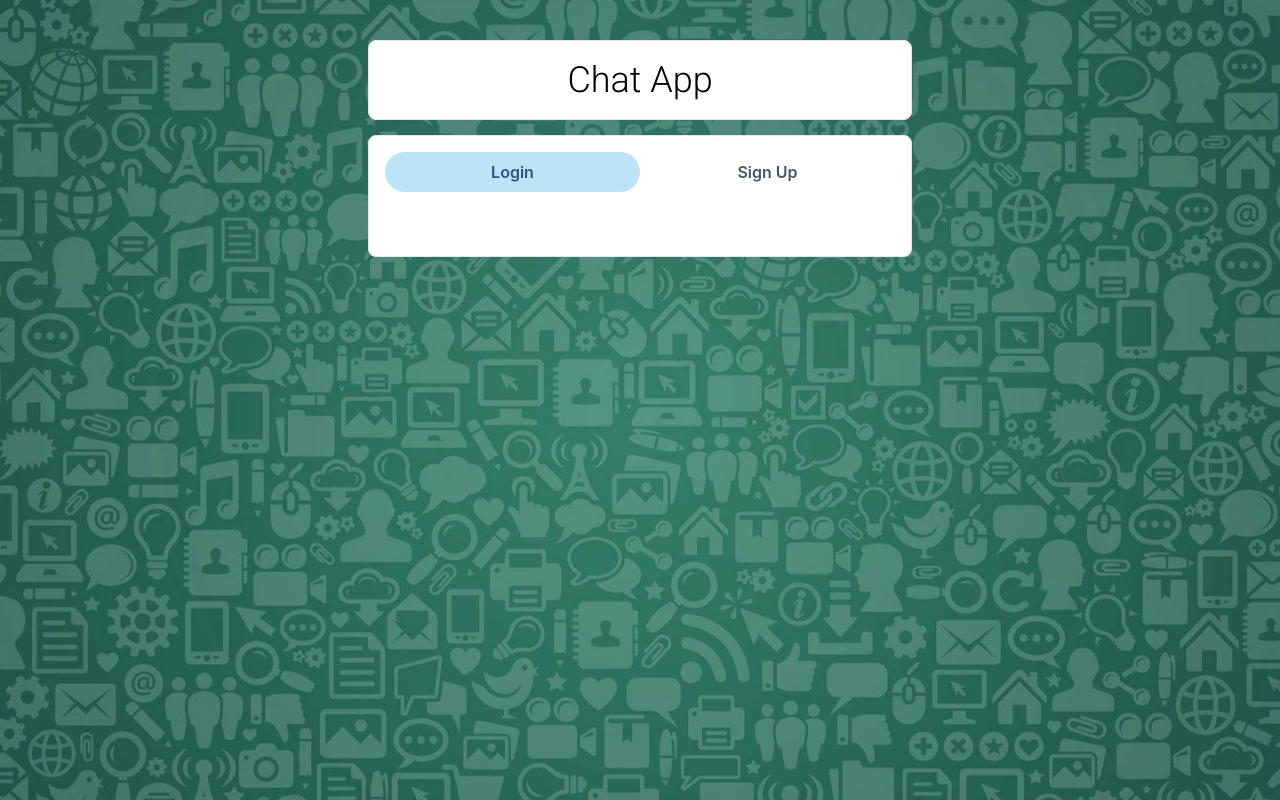
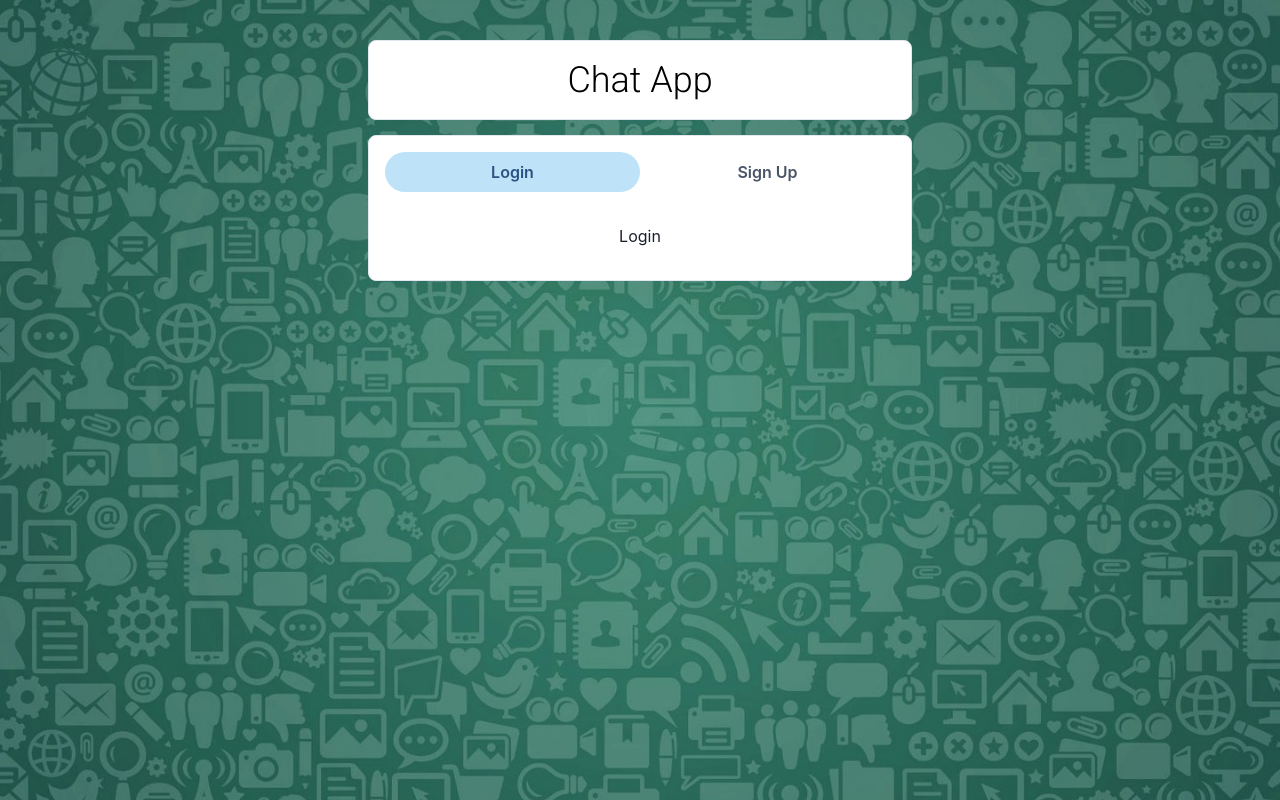
Before and after one commit to dilshan-98/MERN-Chat-App-with-Socket.IO, a React (Create React App) app in the folder frontend/: page / in a window 1280 px wide. Built offline with nearby package versions, Linux system fonts and the light colour scheme.

Commit message:
init login and reg pages

```diff
--- /dev/null
+++ b/frontend/src/Components/Login.js
@@ -0,0 +1,11 @@
+import React from "react";
+
+const Login = () => {
+    return (
+        <div>
+            Login
+        </div>
+    );
+};
+
+export default Login;
--- /dev/null
+++ b/frontend/src/Components/Register.js
@@ -0,0 +1,11 @@
+import React from "react";
+
+const Register = () => {
+    return (
+        <div>
+            Register
+        </div>
+    );
+};
+
+export default Register;
--- a/frontend/src/Pages/Homepage.js
+++ b/frontend/src/Pages/Homepage.js
@@ -1,3 +1,4 @@
+import React from "react";
 import {
   Box,
   Container,
@@ -8,6 +9,8 @@ import {
   Tabs,
   Text,
 } from "@chakra-ui/react";
+import Login from "../Components/Login";
+import Register from "../Components/Register";
 
 const Homepage = () => {
   return (
@@ -34,10 +37,10 @@ const Homepage = () => {
           </TabList>
           <TabPanels>
             <TabPanel>
-              {/* <Login /> */}
+              <Login />
             </TabPanel>
             <TabPanel>
-              {/* <Signup /> */}
+              <Register />
             </TabPanel>
           </TabPanels>
         </Tabs>
```
